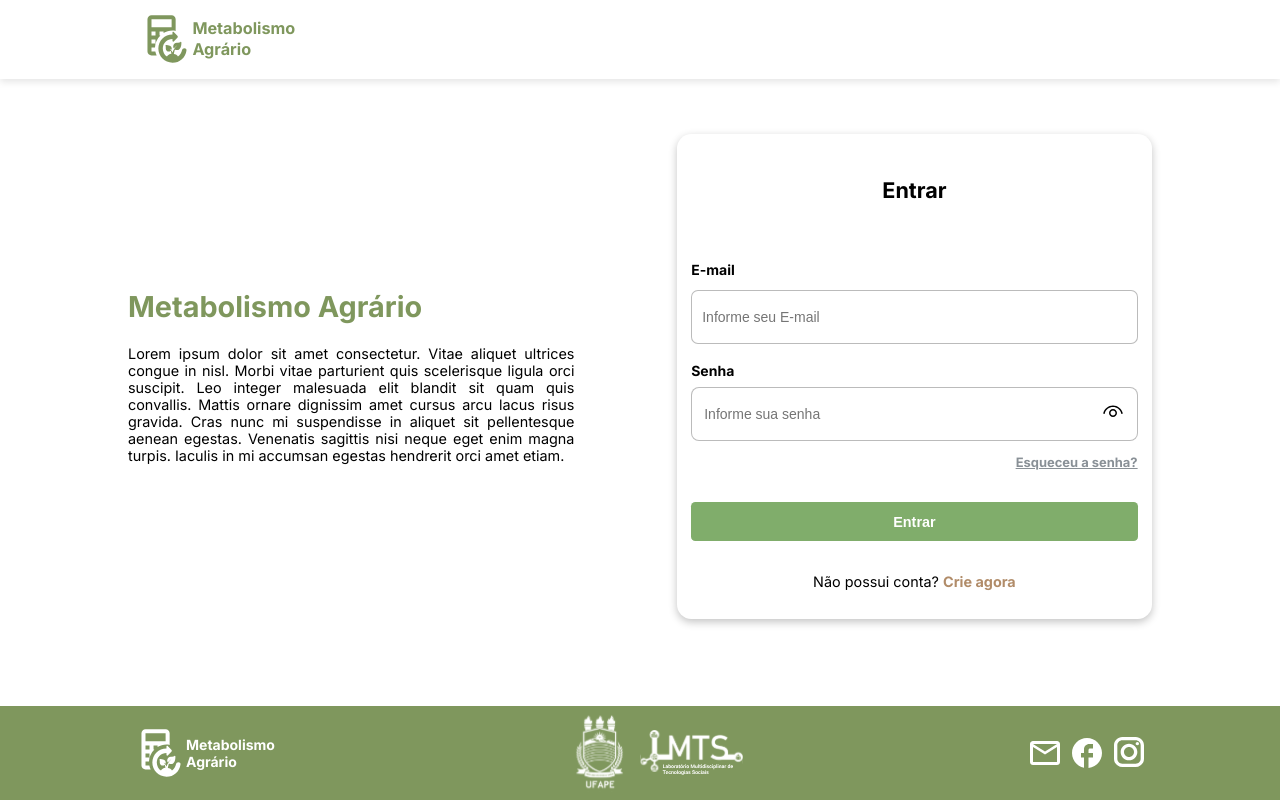
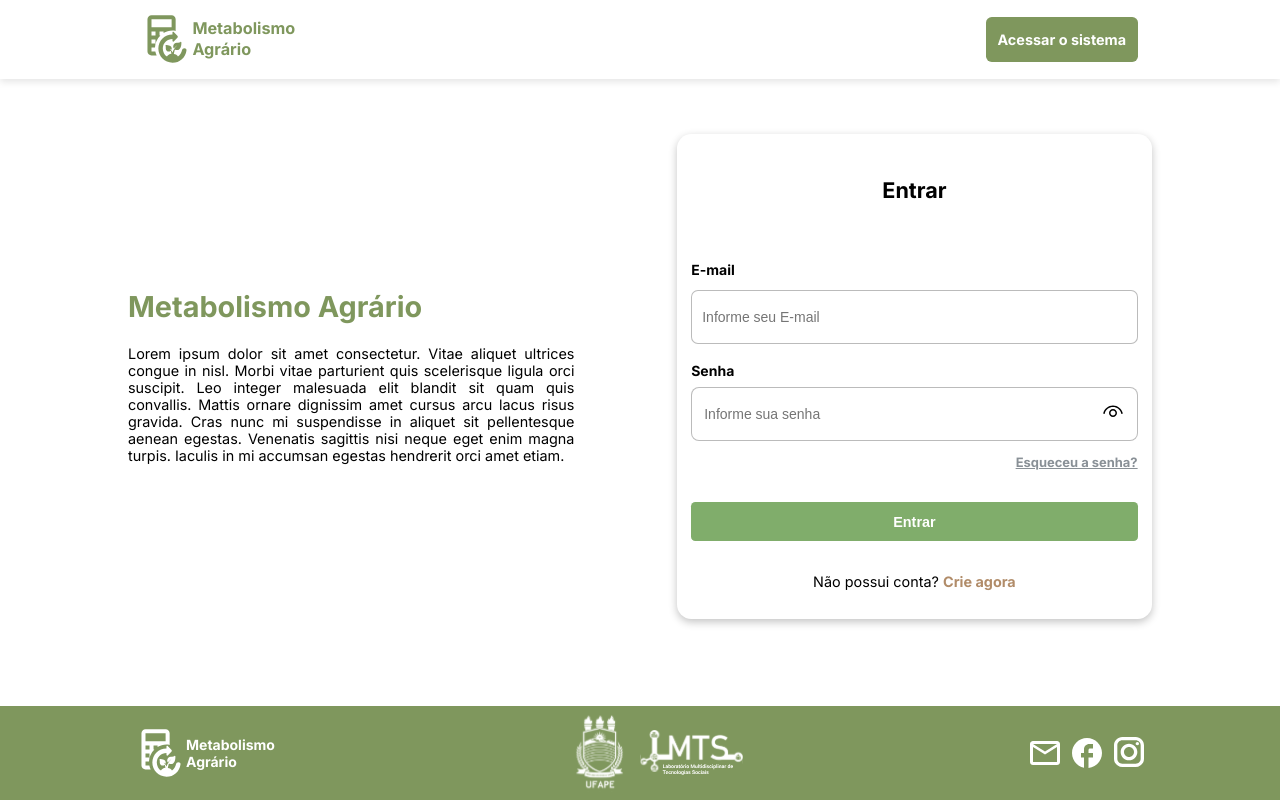
Before and after one commit to rapael-augusto/metabolismoagrario_frontweb, a Next.js app: page / in a window 1280 px wide. Built offline with nearby package versions, Linux system fonts and the light colour scheme; no server answers.

Commit message:
Botão de acessar sistema no header

```diff
--- a/src/components/layout/header.tsx
+++ b/src/components/layout/header.tsx
@@ -27,9 +27,17 @@ export const Header: React.FunctionComponent = () => {
 						<p className={Styles.logoTitle}>Metabolismo Agrário</p>
 					</Link>
 					<div className={Styles.menuWrapper}>
-						<ul className={Styles.listItem}>
-							<UserOpt />
-						</ul>
+						{user ? (
+							<ul className={Styles.listItem}>
+								<UserOpt />
+							</ul>
+						) : (
+							<div>
+								<Link href="/login" className={Styles.loginButton}>
+									Acessar o sistema
+								</Link>
+							</div>
+						)}
 					</div>
 				</div>
 			</div>
--- a/src/styles/layout/header.module.css
+++ b/src/styles/layout/header.module.css
@@ -36,3 +36,18 @@
 		width: 100%;
 	}
 }
+
+.loginButton {
+	width: 100%;
+	max-width: 24rem;
+	padding: 1rem 0.8rem;
+	display: flex;
+	align-items: center;
+	justify-content: center;
+	background-color: var(--primary-color);
+	color: var(--white);
+	border-radius: 0.4rem;
+	font-weight: bold;
+	text-decoration: none;
+	text-align: center;
+}
```
Also changed, not shown: src/components/layout/footer.tsx (indentation only). Lines whose indentation alone changed are shown as unchanged.
